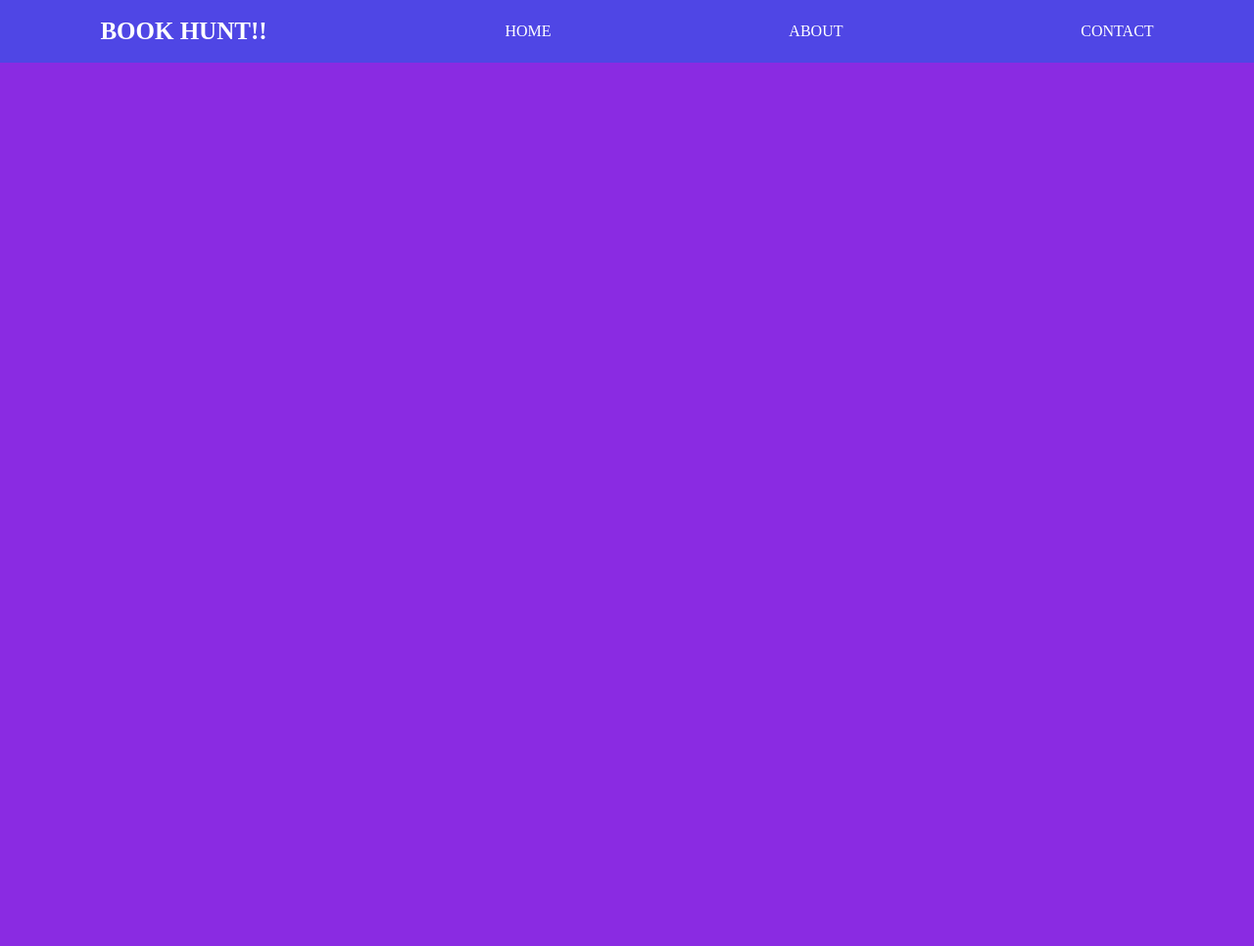
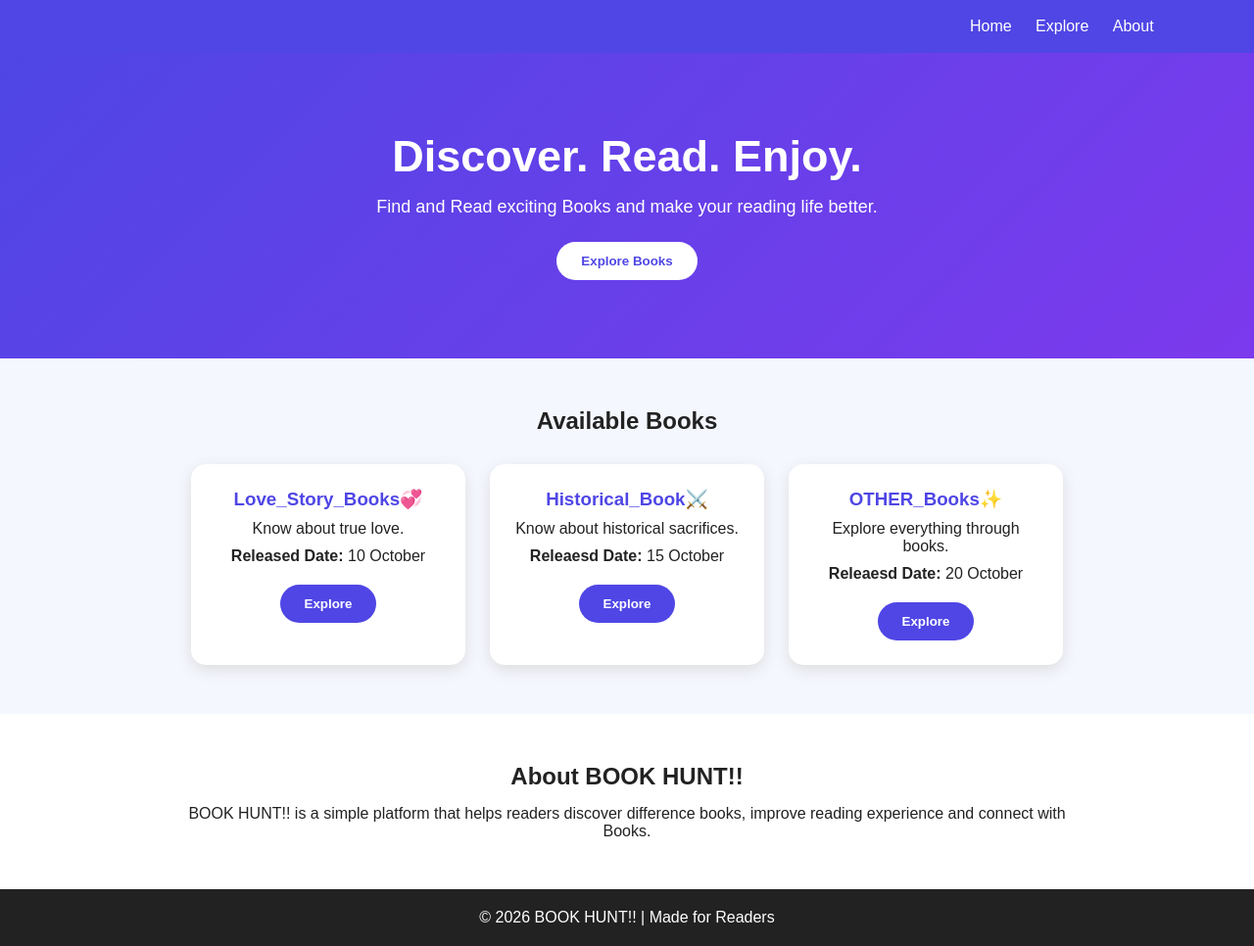
Before and after one commit to Ashok-12Lande/Webers_books, a plain HTML site: page index.html in a window 1280 px wide. Shown: the whole page at 98% size. Before the commit the page ends 800 px from the top, so only its background shows below. Drawn offline with Linux system fonts and the light colour scheme.

Commit message:
Update index.html

```diff
--- a/index.html
+++ b/index.html
@@ -1,109 +1,210 @@
+
 <html>
 <head>
-        <title>
-            BOOK HUNT!!
-        </title>
+    <title>BOOK HUNT!!</title>
+
     <style>
-            *{
-                margin:0;
-                padding:0;
+        * {
+            margin: 0;
+            padding: 0;
+            box-sizing: border-box;
+            font-family: Arial;
+        }
 
-
-            }
-             body{
-                background:blueviolet;
-                 color :#222;
-
-
+        body {
+            background: #f5f7ff;
+            color: #222;
         }
 
         nav {
-                background:#4f46e5;
-                padding:18px 8%;
-                display:flex ;
+            background: #4f46e5;
+            padding: 18px 8%;
+            display: flex;
             justify-content: space-between;
             align-items: center;
-                color:white;
-
+            color: white;
         }
 
-             nav h2{
+        nav h2 {
             font-size: 25px;
-
         }
 
-             nav a{
-                color :white;
+        nav a {
+            color: white;
             text-decoration: none;
             margin-left: 20px;
-
         }
 
-             .hero{
+
+        .hero {
             text-align: center;
             padding: 80px 20px;
-                background: linear-gradient(135dej, #4f46e5, #7c3aed);
+            background: linear-gradient(135deg, #4f46e5, #7c3aed);
             color: white;
-
         }
 
-             .hero h1{
+        .hero h1 {
             font-size: 45px;
-                 margin-bottom: 20px;
+            margin-bottom: 15px;
+        }
 
-                 }
-              .hero p{
+        .hero p {
             font-size: 18px;
             margin-bottom: 25px;
+        }
 
-              }
         button {
             background: white;
             color: #4f46e5;
             border: none;
+            padding: 12px 25px;
             border-radius: 25px;
             cursor: pointer;
-                padding: 25px;
             font-weight: bold;
+        }
 
+        .books {
+            padding: 50px 8%;
+            text-align: center;
         }
-            .books_events{
-                padding: 50px  8%;
-                text-align: center;
 
+        .books h2 {
+            margin-bottom: 30px;
         }
-            .books_events h2{
-                margin-bottom: 30px;
 
-            }
         .cards {
             display: flex;
             justify-content: center;
             gap: 25px;
             flex-wrap: wrap;
+        }
 
-            }
         .card {
             background: white;
             width: 280px;
-                padding:25px;
+            padding: 25px;
             border-radius: 15px;
+            box-shadow: 0 5px 15px #ddd;
         }
 
+        .card h3 {
+            color: #4f46e5;
+            margin-bottom: 10px;
+        }
 
-        </style> </head>
+        .card p {
+            margin: 10px 0;
+        }
+
+        .card button {
+            background: #4f46e5;
+            color: white;
+            margin-top: 10px;
+        }
+
+        .about {
+            background: white;
+            text-align: center;
+            padding: 50px 15%;
+        }
+
+        .about h2 {
+            margin-bottom: 15px;
+        }
+
+        footer {
+            background: #222;
+            color: white;
+            text-align: center;
+            padding: 20px;
+        }
+    </style>
+</head>
+
 <body>
+
     <nav>
-                <h2>
-                    BOOK HUNT!!
-                </h2>
-                <a href="#home"> HOME
-                </a>
-                <a href="#about">ABOUT
-                </a>
-                <a href="#contact">CONTACT</a>
+        <h2></h2>
 
+        <div>
+            <a href="#home">Home</a>
+            <a href="#books"> Explore</a>
+            <a href="#about">About</a>
+        </div>
     </nav>
+
+    <section class="hero" id="home">
+        <h1>Discover. Read.  Enjoy.</h1>
+
+        <p>
+            Find and Read exciting Books and make your reading life better.
+        </p>
+
+        <button onclick="showMessage()">Explore Books</button>
+    </section>
+
+    <section class="books" id="books">
+
+        <h2>Available Books</h2>
+
+        <div class="cards">
+
+            <div class="card">
+                <h3>Love_Story_Books💞</h3>
+                <p>Know about true love.</p>
+                <p><b>Released Date:</b> 10 October</p>
+                <button onclick="register('Love_Story_Books')">
+                    Explore
+                </button>
+            </div>
+
+            <div class="card">
+                <h3>Historical_Book⚔️</h3>
+                <p>Know about historical sacrifices.</p>
+                <p><b>Releaesd Date:</b> 15 October</p>
+                <button onclick="register('Historical_Book')">
+                    Explore
+                </button>
+            </div>
+
+            <div class="card">
+                <h3>OTHER_Books✨</h3>
+                <p>Explore everything through books.</p>
+                <p><b>Releaesd Date:</b> 20 October</p>
+                <button onclick="register('OTHER_Books')">
+                    Explore
+                </button>
+            </div>
+
+        </div>
+    </section>
+
+    <section class="about" id="about">
+
+        <h2>About BOOK HUNT!!</h2>
+
+        <p>
+            BOOK HUNT!! is a simple platform that helps readers
+            discover difference books, improve reading experience and
+            connect with Books.
+        </p>
+
+    </section>
+
+    <footer>
+        <p> &copy; 2026 BOOK HUNT!! | Made for Readers</p>
+    </footer>
+
+    <script>
+        function showMessage() {
+            document.getElementById("books")
+                    .scrollIntoView();
+        }
+
+        function register(book_name) {
+            alert("You registered for " + book_name + "!");
+        }
+    </script>
+
 </body>
-
 </html>
```
Lines whose indentation alone changed are shown as unchanged.
